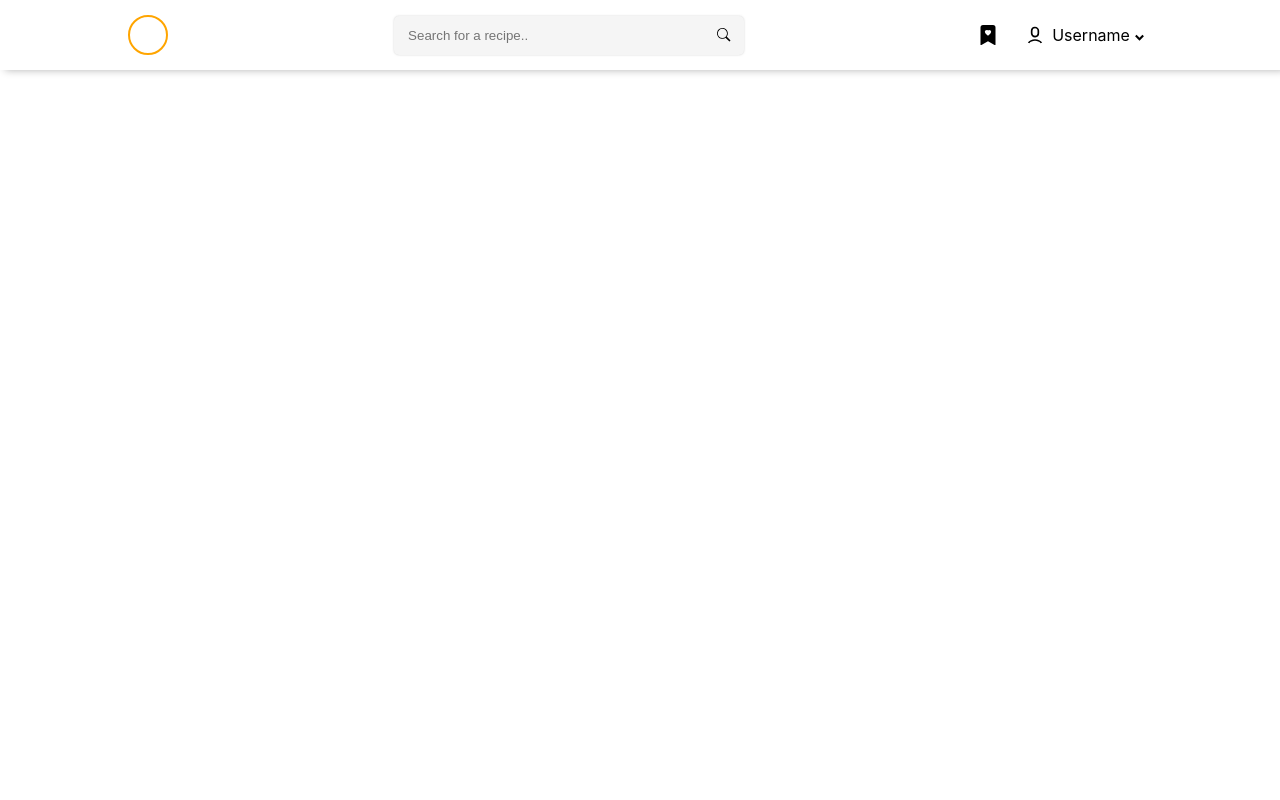
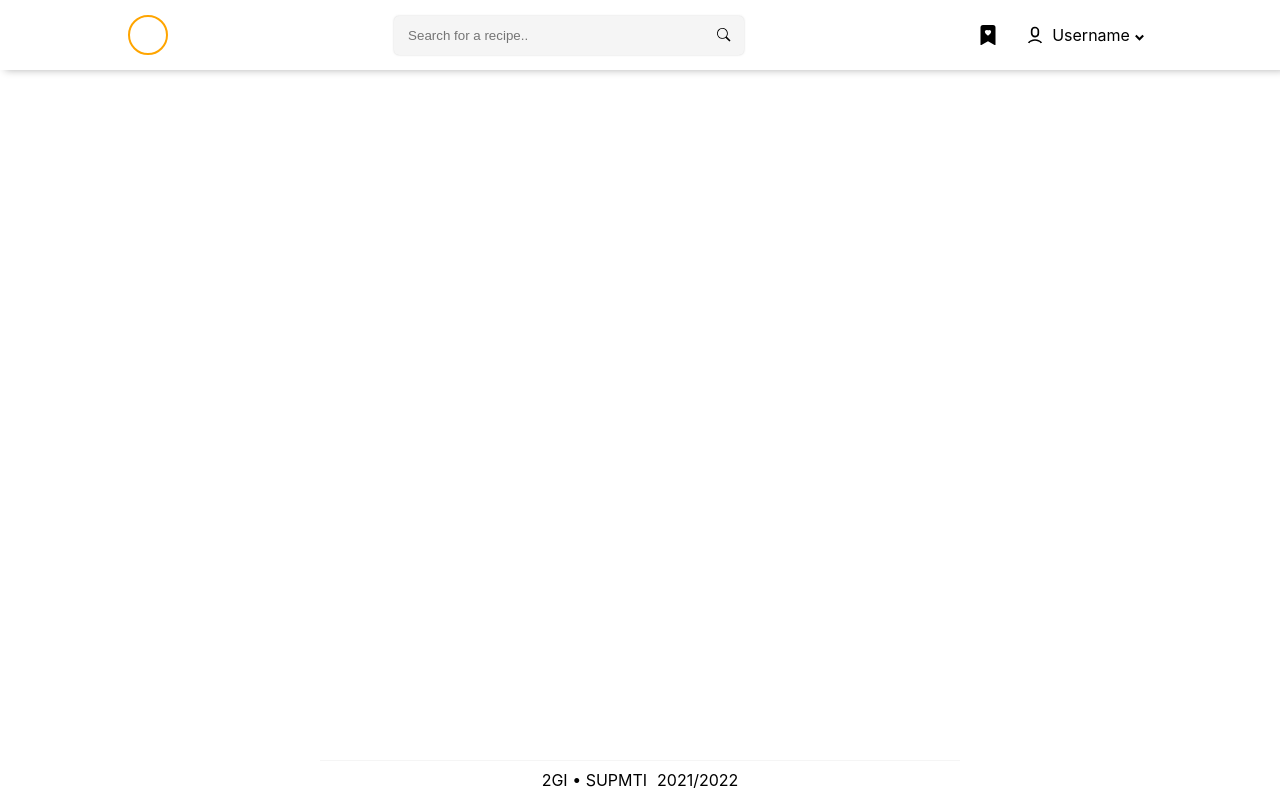
Before and after one commit to itbeginswithi/tasty_recipes, a React (Create React App) app in the folder frontend/: page / in a window 1280 px wide. Built offline with nearby package versions, Linux system fonts and the light colour scheme.

Commit message:
added the footer

```diff
--- a/frontend/src/App.js
+++ b/frontend/src/App.js
@@ -3,7 +3,7 @@ import { BrowserRouter as Router, Route, Routes } from 'react-router-dom';
 import { useSelector } from 'react-redux';
 import CSSTransition from "react-transition-group/CSSTransition";
 
-import { Header } from './components';
+import { Header, Footer } from './components';
 import { Homepage, RecipeDetail, Sidebar } from './containers';
 import './containers/Sidebar/keyframes.scss';
 
@@ -37,6 +37,7 @@ const App = () => {
         <Route exact path="/recipe/:id" element={<RecipeDetail/>}/>
         <Route path="*" element={<Homepage/>}/>
       </Routes>
+      <Footer/>
     </Router>
   );
 }
--- /dev/null
+++ b/frontend/src/components/Footer/Footer.jsx
@@ -0,0 +1,14 @@
+import React from 'react'
+
+import classes from './Footer.module.scss';
+
+const Footer = () => {
+  return (
+    <div className={classes.container}>
+        <span>2GI • SUPMTI</span>
+        <span>2021/2022</span>
+    </div>
+  )
+}
+
+export default Footer
--- /dev/null
+++ b/frontend/src/components/Footer/Footer.module.scss
@@ -0,0 +1,31 @@
+.container{
+    position: absolute;
+    bottom: 0;
+
+    width: 100%;
+    display: flex;
+    flex-direction: row;
+    justify-content: center;
+    align-items: center;
+    gap: 1rem;
+
+    padding: 1rem;
+    font-size: 1.6rem;
+
+    @media (max-width: 400px){
+        flex-direction: column;
+    }
+
+    &:after{
+        content: '';
+        position: absolute;
+        top: 0;
+        width: 50%;
+        height: 1px;
+        background: whitesmoke;
+
+        @media (max-width: 768px){
+           width: 100%;
+        }
+    }
+}
--- a/frontend/src/components/index.js
+++ b/frontend/src/components/index.js
@@ -1,4 +1,5 @@
 export {default as Header} from './Header/Header';
+export {default as Footer} from './Footer/Footer';
 export {default as RecipeList} from './Recipe/RecipeList';
 export {default as SavedRecipe} from './Recipe/SavedRecipe';
 export {default as Authentication} from './Modal/Authentication';
```
